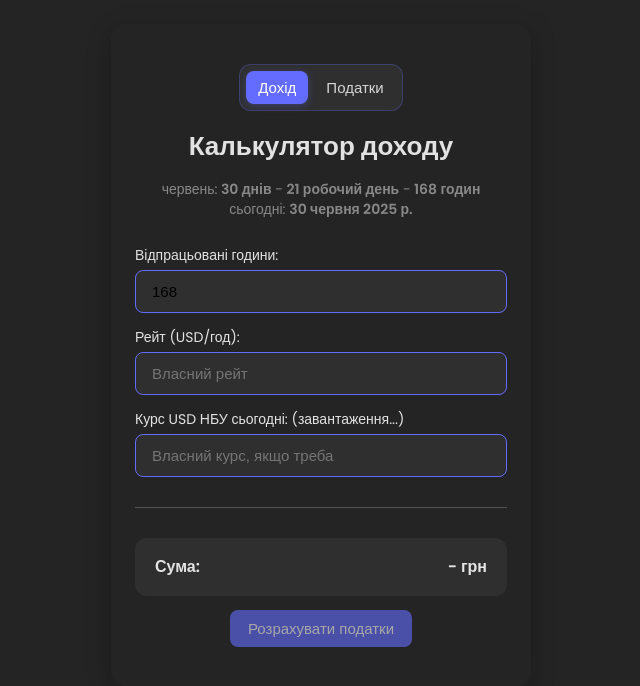
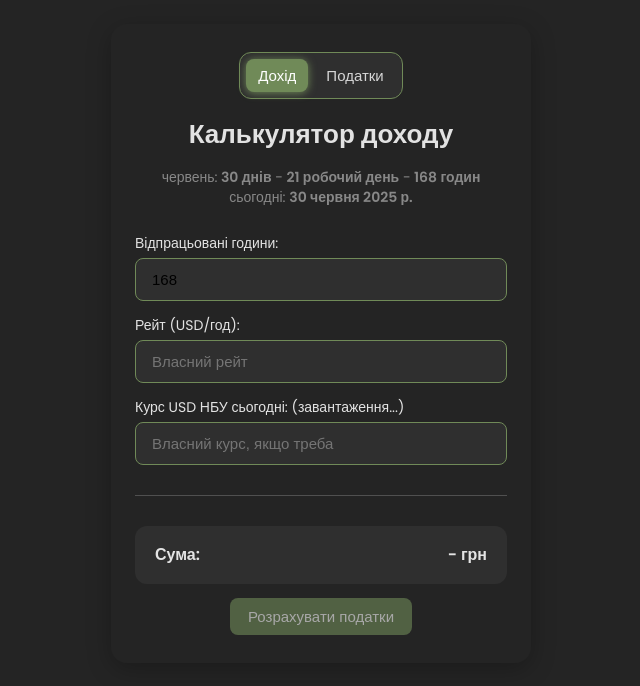
Before and after one commit to qboww/taxifyy, a React (Vite) app: page / in a window 1280 px wide. Shown: the top 686 px of the page, without its empty margins (319-959 px from the left). Built offline with nearby package versions, Linux system fonts and the light colour scheme; no server answers.

Commit message:
ui updates

```diff
--- a/src/App.css
+++ b/src/App.css
@@ -1,43 +1,19 @@
-:root {
-  --vite-purple: #646cff;
-  --vite-purple-dark: #535bf2;
-  --vite-purple-light: rgba(100, 108, 255, 0.15);
-  --bg-dark: #242424;
-  --bg-light: #ffffff;
-  --text-dark: rgba(255, 255, 255, 0.87);
-  --text-light: #213547;
-  --border-dark: rgba(255, 255, 255, 0.2);
-  --border-light: rgba(0, 0, 0, 0.1);
-
-  font-family: 'Poppins', sans-serif;
-  color-scheme: light dark;
-  font-weight: 500;
-  line-height: 1.5;
-  background-color: var(--bg-dark);
-  color: rgba(255, 255, 255, 0.87);
-}
-
-body {
-  padding: 16px;
-  background: var(--bg-dark);
-  font-family: 'Poppins', sans-serif;
-}
-
-#root {
-  max-width: 1280px;
-  margin: 0 auto;
-  text-align: center;
-}
-
 .app {
   margin: 0 auto;
   width: 100%;
   max-width: 420px;
-  padding: 40px 24px;
+  padding: 28px 24px;
   border-radius: 16px;
   box-shadow: 0 6px 24px rgba(0, 0, 0, 0.25);
   text-align: center;
   box-sizing: border-box;
+}
+
+@media screen and (max-width: 600px) {
+  .app {
+    padding: 12px;
+    box-shadow: none;
+  }
 }
 
 .toggle-container {
@@ -48,7 +24,7 @@ body {
   padding: 6px;
   margin: 0px auto;
   width: fit-content;
-  border: 1px solid rgba(100, 108, 255, 0.3);
+  border: 1px solid var(--vite-purple);
   margin-bottom: 16px;
 }
 
@@ -68,11 +44,11 @@ body {
 .toggle-option.active {
   background: var(--vite-purple);
   color: white;
-  box-shadow: 0 2px 8px rgba(100, 108, 255, 0.3);
+  box-shadow: 0 1px 8px var(--vite-purple);
 }
 
 .toggle-option:not(.active):hover {
-  background: rgba(100, 108, 255, 0.3);
+  background: var(--vite-purple);
   color: white;
 }
 
--- a/src/components/IncomeCalculator/IncomeCalculator.module.css
+++ b/src/components/IncomeCalculator/IncomeCalculator.module.css
@@ -43,7 +43,7 @@
 }
 
 .input:focus {
-  box-shadow: 0 0 0 4px rgba(100, 108, 255, 0.45);
+  box-shadow: 0 0 0 4px var(--vite-purple);
 }
 
 .net {
--- a/src/components/TaxCalculator/TaxCalculator.module.css
+++ b/src/components/TaxCalculator/TaxCalculator.module.css
@@ -43,7 +43,7 @@
 }
 
 .input:focus {
-  box-shadow: 0 0 0 4px rgba(100, 108, 255, 0.45);
+  box-shadow: 0 0 0 4px var(--vite-purple);
 }
 
 .results {
--- a/src/index.css
+++ b/src/index.css
@@ -1,13 +1,9 @@
 :root {
-  --vite-purple: #646cff;
-  --vite-purple-dark: #535bf2;
-  --vite-purple-light: rgba(100, 108, 255, 0.15);
+  --vite-purple: #708A58;
+  --vite-purple-dark: #2D4F2B;
   --bg-dark: #242424;
-  --bg-light: #ffffff;
   --text-dark: rgba(255, 255, 255, 0.87);
-  --text-light: #213547;
   --border-dark: rgba(255, 255, 255, 0.2);
-  --border-light: rgba(0, 0, 0, 0.1);
 
   font-family: 'Poppins', sans-serif;
   color-scheme: light dark;
```
